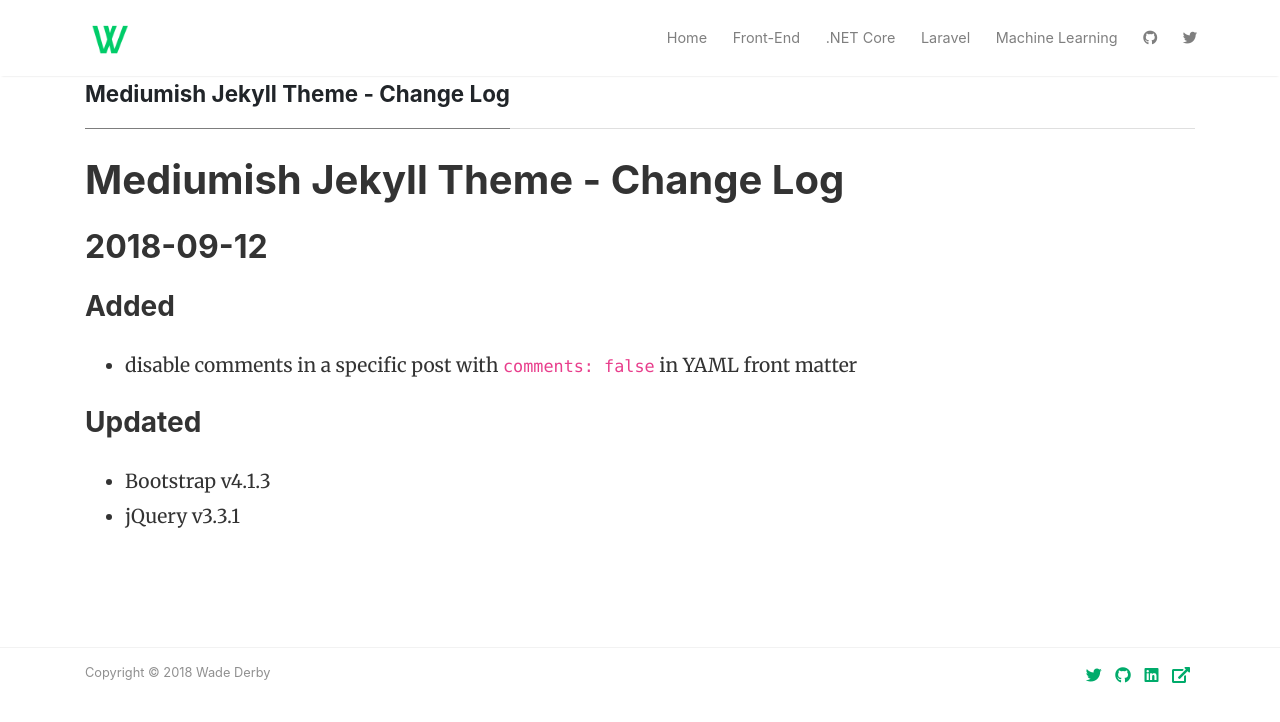
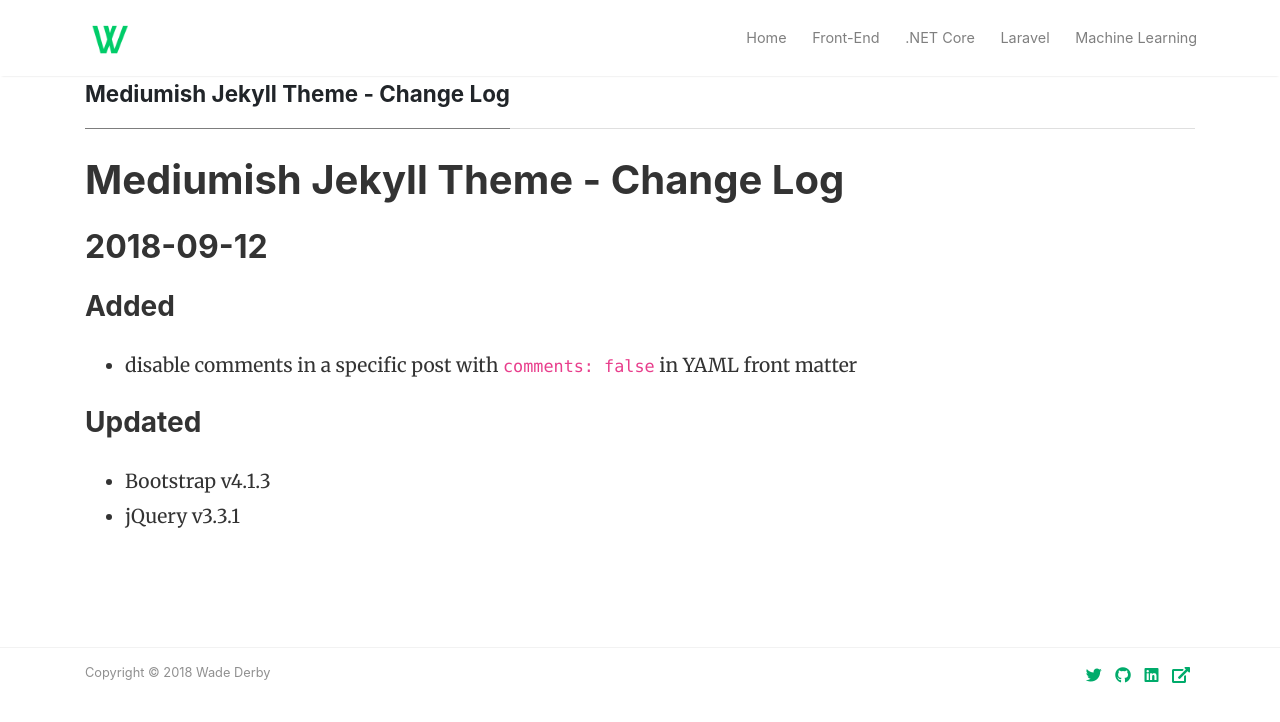
Before and after one commit to WadeDerby/blog, a Jekyll site: the page built from changelog.md, in a window 1280 px wide. Shown: the top 722 px of the page. Built offline with Jekyll 4.4.1, drawn with Linux system fonts in a browser that asks for light colours; nearby versions of some CDN libraries; our own code applies the rules of GitHub Pages for plain Markdown files; comment, search, counter and statistics services are not loaded.

```diff
--- a/_layouts/default.html
+++ b/_layouts/default.html
@@ -116,15 +116,6 @@
                 <!-- <a class="nav-link" href="{{ site.baseurl }}/ml">Machine Learning</a> -->
                 <a class="nav-link" href="#">Machine Learning</a>
                 </li>
-
-                <li class="nav-item">
-                <a target="_blank" class="nav-link" href="https://github.com/wadederby"><i class="fab fa-github"></i></a>
-                </li>
-
-                <li class="nav-item">
-                <a target="_blank"  class="nav-link" href="https://twitter.com/wadederby"><i class="fab fa-twitter"></i></a>
-                </li>
-
             </ul>
 
         <!-- End Menu -->
```
Also changed, not shown: 2 other files.
